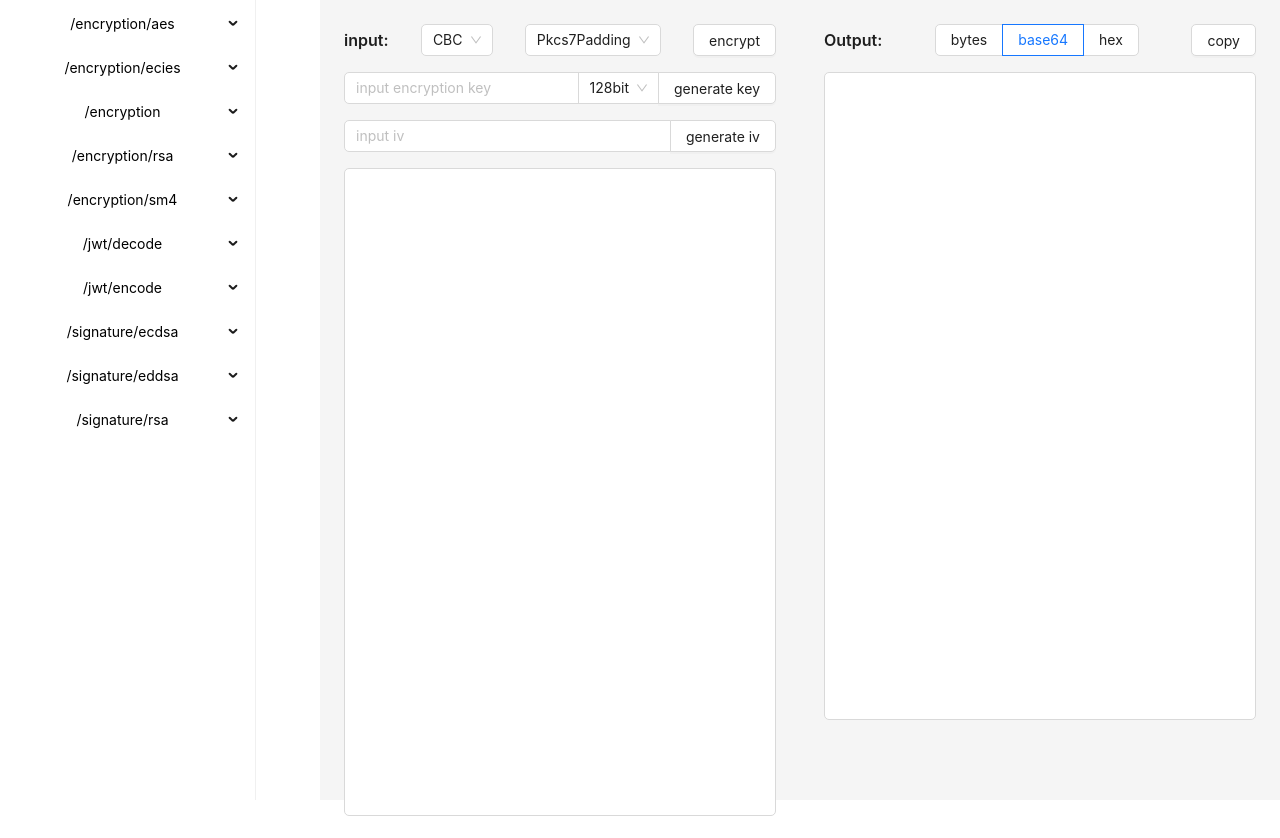
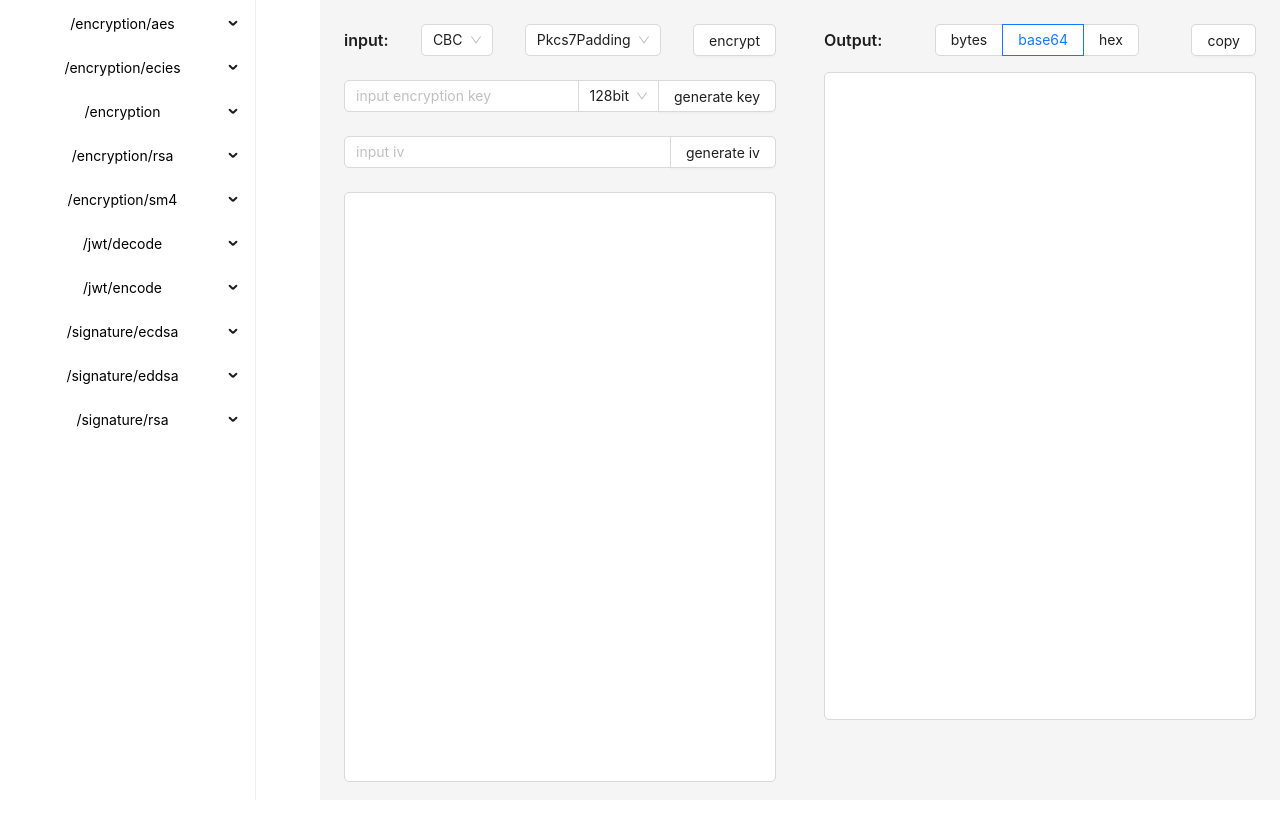
Before and after one commit to heliannuuthus-oam/kits, a React (Vite) app: page /encryption/aes in a window 1280 px wide. Built offline with nearby package versions, Linux system fonts and the light colour scheme.

Commit message:
using antd form

```diff
--- a/src/components/aes/Input.tsx
+++ b/src/components/aes/Input.tsx
@@ -1,5 +1,15 @@
 import { invoke } from "@tauri-apps/api";
-import { Button, Col, Input, Row, Select, Space, Typography } from "antd";
+import {
+	Button,
+	Col,
+	Form,
+	FormRule,
+	Input,
+	Row,
+	Select,
+	Space,
+	Typography,
+} from "antd";
 import { valueType } from "antd/es/statistic/utils";
 import { useState } from "react";
 
@@ -25,88 +35,118 @@ const AesInput = ({
 }: {
 	setCiphertext: (ciphertext: valueType) => void;
 }) => {
-	const [mode, setMode] = useState<Mode>(Mode.CBC);
-	const [padding, setPaddding] = useState<Padding>(Padding.Pkcs7Padding);
+	const [form] = Form.useForm<{
+		iv?: string;
+		key: string;
+		padding: Padding;
+		mode: Mode;
+		aad?: string;
+	}>();
+
 	const [keySize, setKeySize] = useState<number>(128);
-	const [key, setKey] = useState<valueType>();
-	const [iv, setIv] = useState<valueType>();
-	const [aad, setAad] = useState<valueType>();
-	const [plaintext, setPlaintext] = useState<valueType>();
+	const initialValues = { mode: Mode.CBC, padding: Padding.Pkcs7Padding };
+
+	const mode = Form.useWatch("mode", form);
+
+	const keyValidator: FormRule[] = [
+		{ required: true, message: "key is required" },
+		{
+			len: keySize === 128 ? 24 : 48,
+			message: `iv must be a base64 encoded character of ${
+				keySize === 128 ? 24 : 48
+			} length`,
+		},
+	];
+	const ivValidator: FormRule[] = [
+		{ required: true, message: "iv is required" },
+		{
+			len: mode && mode === Mode.GCM ? 18 : 24,
+
+			message: `iv must be a base64 encoded character of  ${
+				mode && mode === Mode.GCM ? 18 : 24
+			} length`,
+		},
+	];
+
 	const generateKey = async () => {
-		const data: string = await invoke("generate_aes", { keySize: keySize });
-		setKey(data);
+		const data: string = await invoke<string>("generate_aes", {
+			keySize: keySize,
+		});
+		form.setFieldsValue({ key: data });
 	};
 
 	const generateIv = async () => {
-		const data: string = await invoke("generate_iv", {
+		const data = await invoke<string>("generate_iv", {
 			size: mode === Mode.CBC ? 16 : 12,
 		});
-		setIv(data);
+		form.setFieldsValue({ iv: data });
 	};
 
 	const encrypt = async () => {
-		const ciphertext = await invoke<string>("encrypt_aes", {
-			mode: mode,
-			key: key,
-			plaintext: plaintext,
-			padding: padding,
-			iv: iv,
-		});
+		console.log("form: ", form.getFieldsValue());
+		const ciphertext = await invoke<string>(
+			"encrypt_aes",
+			form.getFieldsValue()
+		);
 		setCiphertext(ciphertext);
 	};
 
-	const renderExtract = (mode: Mode) => {
+	const onValuesChange = (value: object) => {
+		if (Object.keys(value).indexOf("mode") !== -1) {
+			form.setFieldsValue({ key: undefined, iv: undefined });
+		}
+	};
+
+	const renderExtract = (mode: Mode): React.ReactElement => {
 		switch (mode) {
 			case Mode.CBC:
 				return (
+					<Form.Item key="cbc_iv">
 						<Space.Compact size={size} style={{ width: "100%" }}>
-						<Input
-							placeholder="input iv"
-							value={iv}
-							onChange={(e) => setIv(e.target.value)}
-						/>
+							<Form.Item hasFeedback noStyle name="iv" rules={ivValidator}>
+								<Input placeholder="input iv" />
+							</Form.Item>
 							<Button style={{ margin: 0 }} onClick={generateIv}>
 								generate iv
 							</Button>
 						</Space.Compact>
+					</Form.Item>
 				);
-			case Mode.ECB:
-				return <></>;
+
 			case Mode.GCM:
 				return (
-					<Space
-						direction="vertical"
-						size="middle"
-						style={{ display: "flex", width: "100%" }}
-					>
+					<>
+						<Form.Item key="gcm_iv" hasFeedback>
 							<Space.Compact size={size} style={{ width: "100%" }}>
-							<Input
-								placeholder="input iv"
-								value={iv}
-								onChange={(e) => setIv(e.target.value)}
-							/>
+								<Form.Item noStyle name="iv" rules={ivValidator}>
+									<Input placeholder="input iv" />
+								</Form.Item>
 								<Button style={{ margin: 0 }} onClick={generateIv}>
 									generate iv
 								</Button>
 							</Space.Compact>
-						<Space.Compact size={size} style={{ width: "100%" }}>
-							<Input
-								placeholder="input aad"
-								value={aad}
-								onChange={(e) => setAad(e.target.value)}
-							/>
-						</Space.Compact>
-					</Space>
+						</Form.Item>
+						<Form.Item key="gcm_aad" name="aad">
+							<Input placeholder="input aad" />
+						</Form.Item>
+					</>
 				);
+			default:
+				return <></>;
 		}
 	};
 
 	return (
-		<Space
-			direction="vertical"
-			size="middle"
-			style={{ display: "flex", width: "100%", padding: 24 }}
+		<Form
+			form={form}
+			onValuesChange={onValuesChange}
+			initialValues={initialValues}
+			layout="vertical"
+			size={size}
+			style={{ width: "100%", padding: 24 }}
+			validateTrigger="onBlur"
 		>
+			<Form.Item key="basic">
 				<Row justify="space-between" align="middle">
 					<Col>
 						<Title style={{ margin: 0 }} level={5}>
@@ -114,27 +154,30 @@ const AesInput = ({
 						</Title>
 					</Col>
 					<Col>
+						<Form.Item noStyle name="mode">
 							<Select
 								size={size}
-						defaultValue={mode}
-						onChange={setMode}
 								options={[
 									{ value: Mode.ECB, label: <span>ECB</span> },
 									{ value: Mode.CBC, label: <span>CBC</span> },
 									{ value: Mode.GCM, label: <span>GCM</span> },
 								]}
 							/>
+						</Form.Item>
 					</Col>
 					<Col>
+						<Form.Item noStyle name="padding">
 							<Select
 								size={size}
-						defaultValue={padding}
-						onChange={setPaddding}
 								options={[
-							{ value: Padding.Pkcs7Padding, label: <span>Pkcs7Padding</span> },
+									{
+										value: Padding.Pkcs7Padding,
+										label: <span>Pkcs7Padding</span>,
+									},
 									{ value: Padding.NoPadding, label: <span>NoPadding</span> },
 								]}
 							/>
+						</Form.Item>
 					</Col>
 					<Col>
 						<Button
@@ -147,12 +190,12 @@ const AesInput = ({
 						</Button>
 					</Col>
 				</Row>
+			</Form.Item>
+			<Form.Item key="key">
 				<Space.Compact size={size} style={{ width: "100%" }}>
-				<Input
-					placeholder="input encryption key"
-					value={key}
-					onChange={(e) => setKey(e.target.value)}
-				/>
+					<Form.Item noStyle name="key" hasFeedback rules={keyValidator}>
+						<Input placeholder="input encryption key" />
+					</Form.Item>
 					<Select
 						defaultValue={keySize}
 						onChange={setKeySize}
@@ -166,15 +209,21 @@ const AesInput = ({
 						generate key
 					</Button>
 				</Space.Compact>
+			</Form.Item>
 			{renderExtract(mode)}
 
-			<TextArea
-				style={{ width: "100%", padding: "20, 40" }}
-				value={plaintext}
-				autoSize={{ minRows: 29, maxRows: 29 }}
-				onChange={(e) => setPlaintext(e.target.value)}
-			/>
-		</Space>
+			<Form.Item key="plaintext">
+				<div
+					style={{
+						height: 590,
+					}}
+				>
+					<Form.Item noStyle name="plaintext" rules={[{ required: true }]}>
+						<TextArea style={{ height: "100%", resize: "none" }} />
+					</Form.Item>
+				</div>
+			</Form.Item>
+		</Form>
 	);
 };
 
```
Also changed, not shown: src/api/client.tsx (deleted, +0 -20 lines), src/api/keys.tsx (deleted, +0 -23 lines), 1 other file (tests, documents, lock files or other folders). Lines whose indentation alone changed are shown as unchanged.
